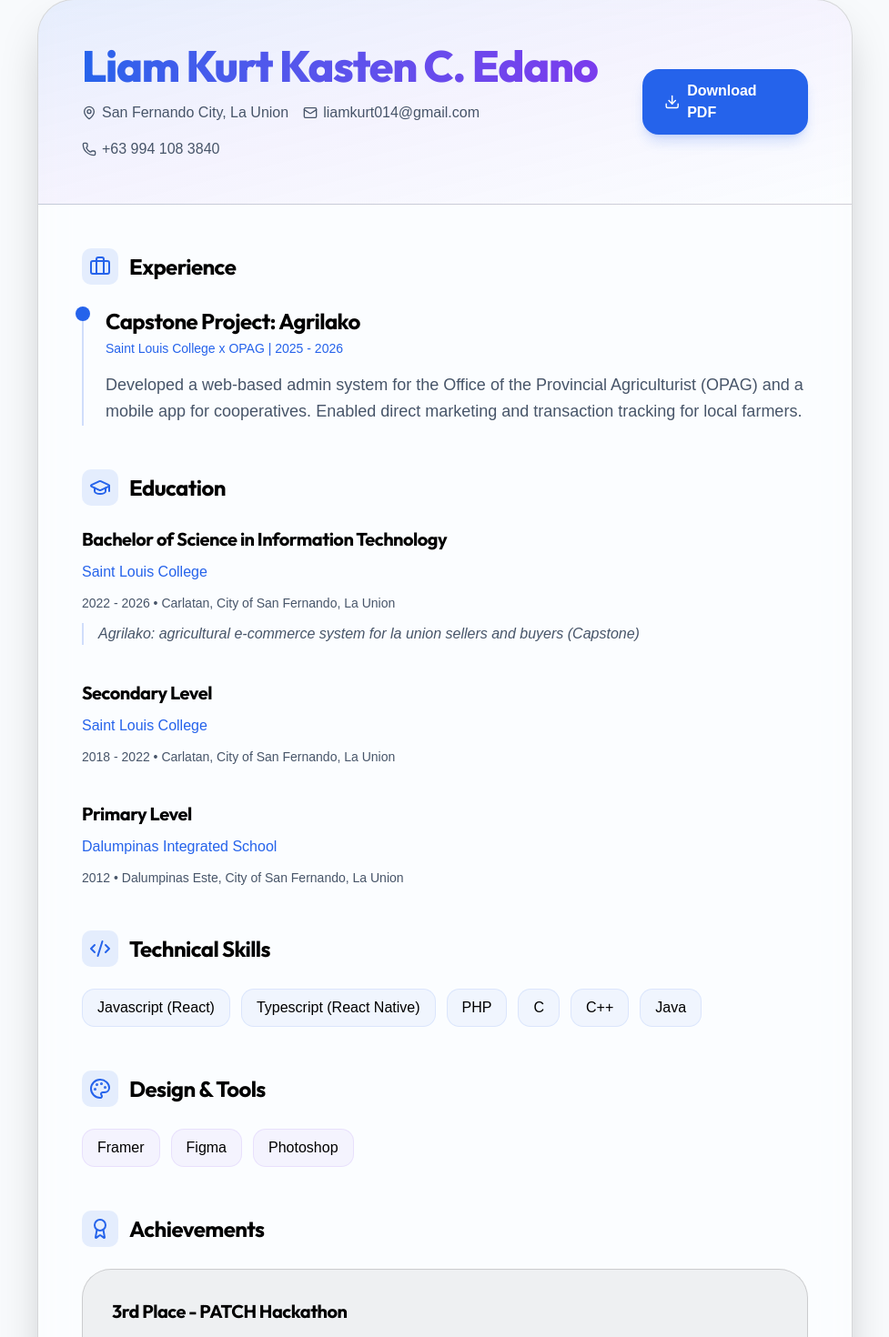
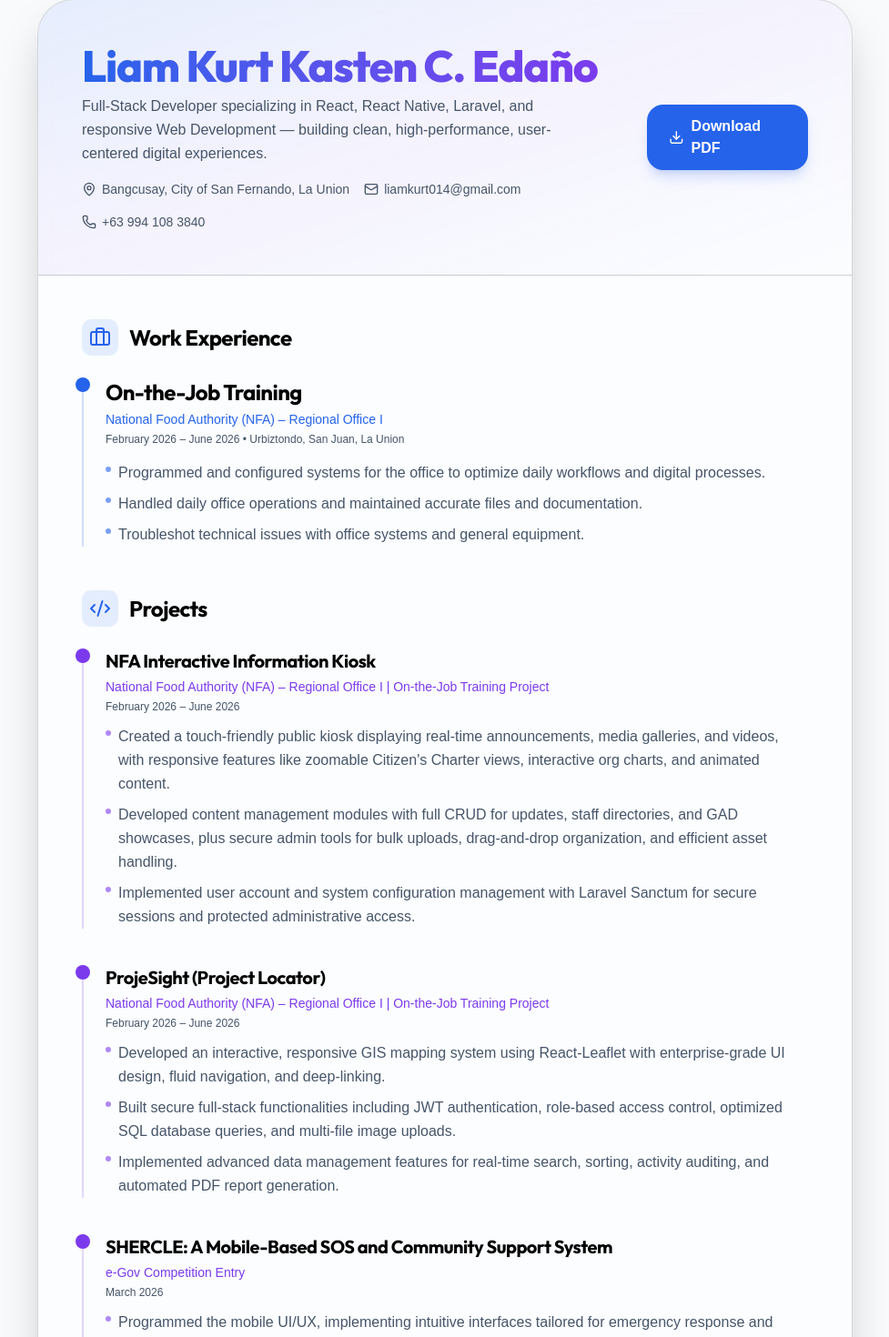
Before and after one commit to Liam018/portfolio, a React (Vite) app: page /resume in a window 1280 px wide. Shown: the part 158-1628 px from the top of the page at 91% size, without its empty margins (151-1128 px from the left). Built offline with nearby package versions, Linux system fonts and the light colour scheme.

Commit message:
feat: implement interactive terminal component for About section and update page navigation structure

```diff
--- a/src/components/About.jsx
+++ b/src/components/About.jsx
@@ -146,13 +146,13 @@ const About = () => {
                   </div>
 
                   <p className="text-lg text-text leading-relaxed">
-                    I'm <Highlight>Liam Kurt Kasten Edaño</Highlight>, a passionate IT student at <Highlight>Saint Louis College</Highlight>.
+                    I am <Highlight>Liam Kurt Kasten Edaño</Highlight>, a graduate of <Highlight>Bachelor of Science in Information Technology</Highlight> from <Highlight>Saint Louis College</Highlight>, with a strong foundation in full-stack web and mobile development.
                   </p>
                   <p className="text-lg text-text leading-relaxed">
-                    My journey is fueled by the intersection of beautiful design and reliable functionality. I specialize in <Highlight>React Native</Highlight>, <Highlight>Supabase</Highlight>, and <Highlight>Full-stack</Highlight> development.
+                    I specialize in <Highlight>React.js</Highlight>, <Highlight>React Native</Highlight>, and <Highlight>Laravel</Highlight>, developing responsive, performant applications that prioritize both user experience and technical quality.
                   </p>
                   <p className="text-lg text-text leading-relaxed">
-                    Driven by curiosity and a commitment to continuous learning, I enjoy turning complex challenges into intuitive experiences that deliver real value.
+                    I am committed to continuous growth as a developer and dedicated to building solutions that are both functional and meaningful.
                   </p>
                 </motion.div>
               ) : (
--- a/src/components/AboutTerminal.jsx
+++ b/src/components/AboutTerminal.jsx
@@ -1,7 +1,7 @@
 import { useState, useEffect, useRef } from 'react';
 import { useInView } from 'framer-motion';
 import { Terminal, FastForward, FileText, X, Minus, Maximize2, Book, Gamepad, Music } from 'lucide-react';
-import resumePdf from '../assets/RESUME.pdf';
+import resumePdf from '../assets/Resume2026_LiamEdaño.pdf';
 
 const AboutTerminal = ({ viewMode, setViewMode }) => {
   const terminalScrollRef = useRef(null);
@@ -15,7 +15,7 @@ const AboutTerminal = ({ viewMode, setViewMode }) => {
   const [isAutoTyping, setIsAutoTyping] = useState(false);
   const [typingIndex, setTypingIndex] = useState(0);
 
-  const introText = "Liam Kurt Kasten Edaño — Pursuing BSIT at Saint Louis College. My journey is fueled by the intersection of beautiful design and reliable functionality. I specialize in React Native, Supabase, and Full-stack Web Development, driven by curiosity and a commitment to continuous learning.";
+  const introText = "I am Liam Kurt Kasten Edaño, a graduate of Bachelor of Science in Information Technology from Saint Louis College, with a strong foundation in full-stack web and mobile development. I specialize in React.js, React Native, and Laravel, developing responsive and performant applications that prioritize both user experience and technical quality. I am committed to continuous growth as a developer and dedicated to building solutions that are both functional and meaningful.";
 
   const iconMap = {
     Book: <Book size={14} className="inline-block ml-1.5 text-secondary" />,
@@ -25,9 +25,9 @@ const AboutTerminal = ({ viewMode, setViewMode }) => {
 
   const commands = {
     help: 'Available: whoami, tech, resume, socials, hobbies, contact, clear',
-    whoami: 'Liam Kurt — IT Student & Full-stack Developer based in La Union.',
-    tech: 'Core Stack: React Native, Supabase, Vite, Tailwind, React, and Django REST.',
-    resume: 'Click to download: Liam_Resume.pdf',
+    whoami: 'Liam Kurt — BSIT Graduate & Full-Stack Developer based in La Union.',
+    tech: 'Core Stack: React.js, React Native, Laravel, PHP, Tailwind, PostgreSQL, MySQL, Django REST.',
+    resume: 'Click to download: Resume2026_LiamEdano.pdf',
     socials: 'github.com/Liam018 \n linkedin.com/in/liam-kurt-edano',
     contact: 'liamkurt014@gmail.com',
     hobbies: 'Reading Manhwa/Manga/Donghua [Book], Playing online games [Gamepad], Listening to music [Music]',
@@ -38,7 +38,7 @@ const AboutTerminal = ({ viewMode, setViewMode }) => {
   const formatTerminalText = (text) => {
     if (!text) return null;
 
-    const keywords = ['Liam Kurt Kasten Edaño', 'Saint Louis College', 'React Native', 'Supabase', 'Full-stack', 'Vite', 'Tailwind', 'React', 'BSIT', 'La Union'];
+    const keywords = ['Liam Kurt Kasten Edaño', 'Saint Louis College', 'React.js', 'React Native', 'Laravel', 'Full-Stack Developer', 'National Food Authority', 'La Union', 'BSIT Graduate', 'GIS'];
     const hashtags = ['#skills', '#about', '#projects', '#contact'];
 
     // Convert to word-based processing
@@ -68,9 +68,9 @@ const AboutTerminal = ({ viewMode, setViewMode }) => {
       }
 
       // Format Resume Link
-      if (word === 'Liam_Resume.pdf') {
+      if (word === 'Resume2026_LiamEdano.pdf') {
         result.push(
-          <a key={i} href={resumePdf} download="Liam_Kurt_Resume.pdf" className="text-accent hover:text-slate-900 dark:hover:text-white transition-colors flex items-center gap-1.5 font-bold group">
+          <a key={i} href={resumePdf} download="Resume2026_LiamEdano.pdf" className="text-accent hover:text-slate-900 dark:hover:text-white transition-colors flex items-center gap-1.5 font-bold group">
             <FileText size={14} className="group-hover:scale-110 transition-transform" />
             {word}
           </a>
--- a/src/constants/chatbotData.js
+++ b/src/constants/chatbotData.js
@@ -13,18 +13,19 @@ export const SUGGESTIONS = [
 ];
 
 export const KNOWLEDGE_BASE = {
-  skills: "Liam is proficient in **Frontend** (React, React Native, Vite, Tailwind CSS), **Backend** (Supabase, Django REST, MariaDB/SQL), and **Design** (UI/UX, Photoshop, Figma, Framer). View them at #skills.",
-  projects: "His featured projects include an **Interactive Campus Kiosk** and **AgriLako** (built with React Native and Supabase). Check them out at #project-highlight.",
-  education: "He is currently pursuing a **BS in Information Technology** at Saint Louis College in San Fernando City, La Union.",
+  skills: "Liam is proficient in **Frontend** (React.js, React Native, HTML, CSS, Tailwind), **Backend** (Laravel, PHP, PostgreSQL, MySQL, Django REST), and **Design** (Figma, Framer, Photoshop, Canva). View them at #skills.",
+  projects: "His featured projects include the **NFA Interactive Information Kiosk** (a touch-friendly public kiosk with content management), **ProjeSight** (a GIS-based project locator with JWT auth and PDF reporting), **SHERCLE** (a mobile SOS and community safety app), and **AgriLAKO** (an agricultural e-commerce platform for La Union farmers). Check them out at #project-highlight.",
+  education: "Liam is a graduate of **Bachelor of Science in Information Technology** at **Saint Louis College** in San Fernando City, La Union (Class of 2026). His capstone project was AgriLAKO — an agricultural e-commerce system.",
   contact: "You can reach Liam at **liamkurt014@gmail.com** or find him on LinkedIn and GitHub @Liam018. More details at #contact.",
-  background: "He's an IT student from San Fernando City, La Union, passionate about full-stack development and UI/UX design. Meet him at #about.",
+  background: "Liam is a BSIT graduate and full-stack developer from Bangcusay, San Fernando City, La Union. He completed his OJT at the **National Food Authority – Regional Office I**, where he built a public information kiosk and a GIS mapping system. Meet him at #about.",
+  achievements: "Liam placed **1st Runner-Up (2nd Place)** at the 7th eGov Awards 2026 for SHERCLE, and won **3rd Place (Most Viable Product)** at the PATCH Hackathon 2025 for AgriLAKO.",
   // Meme Logic
   pagbilan: "Kala ko ba ayaw mo?",
   gustoko: "Ha? Ilan?",
   bente: "Tarantadooo",
   bakit: "Saan mo ilalagay?",
   dito: "Ohhululll",
-  default: "I'm not sure about that. Try asking about his **skills**, **projects**, **education**, or **contact** info!"
+  default: "I'm not sure about that. Try asking about his **skills**, **projects**, **education**, **achievements**, or **contact** info!"
 };
 
 export const findBestResponse = (query) => {
@@ -40,8 +41,9 @@ export const findBestResponse = (query) => {
   // Knowledge Base with Regex
   if (/(skill|tool|stack|tech|know|language)/i.test(q)) return { text: KNOWLEDGE_BASE.skills };
   if (/(project|work|portfolio|app|build|made)/i.test(q)) return { text: KNOWLEDGE_BASE.projects };
-  if (/(education|study|school|college|degree|learn)/i.test(q)) return { text: KNOWLEDGE_BASE.education };
+  if (/(education|study|school|college|degree|learn|graduate)/i.test(q)) return { text: KNOWLEDGE_BASE.education };
   if (/(contact|email|reach|message|hire|linkedin|github)/i.test(q)) return { text: KNOWLEDGE_BASE.contact };
+  if (/(achieve|award|hackathon|win|place|competition|egov|patch)/i.test(q)) return { text: KNOWLEDGE_BASE.achievements };
   if (/(who|about|background|bio|profile|liam)/i.test(q)) return { text: KNOWLEDGE_BASE.background };
 
   return { text: KNOWLEDGE_BASE.default };
--- a/src/pages/ResumePage.jsx
+++ b/src/pages/ResumePage.jsx
@@ -6,7 +6,6 @@ import {
   Mail,
   Phone,
   MapPin,
-  ExternalLink,
   Download,
   ChevronLeft,
   Award,
@@ -15,7 +14,7 @@ import {
   Palette
 } from 'lucide-react';
 import { Link } from 'react-router-dom';
-import resumePdf from '../assets/RESUME.pdf';
+import resumePdf from '../assets/Resume2026_LiamEdaño.pdf';
 
 const Section = ({ title, icon: Icon, children, delay = 0 }) => (
   <motion.section
@@ -41,24 +40,76 @@ const ResumePage = () => {
   }, []);
 
   const skills = {
-    technical: ["Javascript (React)", "Typescript (React Native)", "PHP", "C", "C++", "Java"],
-    design: ["Framer", "Figma", "Photoshop"]
+    technical: ["Javascript (React.js)", "Typescript (React Native)", "PHP (Laravel)", "HTML", "CSS", "Tailwind", "PostgreSQL", "MySQL", "Django REST"],
+    design: ["Framer", "Figma", "Photoshop", "Canva", "Capcut"],
+    professional: ["Team collaboration", "Time management", "Adaptable", "Service-oriented"]
   };
 
   const experience = [
     {
-      title: "Capstone Project: Agrilako",
-      company: "Saint Louis College x OPAG",
-      period: "2025 - 2026",
-      desc: "Developed a web-based admin system for the Office of the Provincial Agriculturist (OPAG) and a mobile app for cooperatives. Enabled direct marketing and transaction tracking for local farmers."
+      title: "On-the-Job Training",
+      company: "National Food Authority (NFA) – Regional Office I",
+      period: "February 2026 – June 2026",
+      location: "Urbiztondo, San Juan, La Union",
+      bullets: [
+        "Programmed and configured systems for the office to optimize daily workflows and digital processes.",
+        "Handled daily office operations and maintained accurate files and documentation.",
+        "Troubleshot technical issues with office systems and general equipment."
+      ]
+    }
+  ];
+
+  const projects = [
+    {
+      title: "NFA Interactive Information Kiosk",
+      context: "National Food Authority (NFA) – Regional Office I | On-the-Job Training Project",
+      period: "February 2026 – June 2026",
+      bullets: [
+        "Created a touch-friendly public kiosk displaying real-time announcements, media galleries, and videos, with responsive features like zoomable Citizen's Charter views, interactive org charts, and animated content.",
+        "Developed content management modules with full CRUD for updates, staff directories, and GAD showcases, plus secure admin tools for bulk uploads, drag-and-drop organization, and efficient asset handling.",
+        "Implemented user account and system configuration management with Laravel Sanctum for secure sessions and protected administrative access."
+      ]
+    },
+    {
+      title: "ProjeSight (Project Locator)",
+      context: "National Food Authority (NFA) – Regional Office I | On-the-Job Training Project",
+      period: "February 2026 – June 2026",
+      bullets: [
+        "Developed an interactive, responsive GIS mapping system using React-Leaflet with enterprise-grade UI design, fluid navigation, and deep-linking.",
+        "Built secure full-stack functionalities including JWT authentication, role-based access control, optimized SQL database queries, and multi-file image uploads.",
+        "Implemented advanced data management features for real-time search, sorting, activity auditing, and automated PDF report generation."
+      ]
+    },
+    {
+      title: "SHERCLE: A Mobile-Based SOS and Community Support System",
+      context: "e-Gov Competition Entry",
+      period: "March 2026",
+      bullets: [
+        "Programmed the mobile UI/UX, implementing intuitive interfaces tailored for emergency response and community safety features."
+      ]
+    },
+    {
+      title: "AgriLAKO: Agricultural E-Commerce System",
+      context: "Capstone Project",
+      period: "March 2025 – December 2025",
+      bullets: [
+        "Programmed a web-based admin system for the Office of the Provincial Agriculturist (OPAG) to manage agricultural data and cooperative activities.",
+        "Developed a mobile application for sellers and buyers in La Union to handle product listings, orders, and transaction tracking.",
+        "Collaborated with government staff and local cooperatives to test, debug, and align system features with real-world needs."
+      ]
     }
   ];
 
   const achievements = [
     {
-      title: "3rd Place - PATCH Hackathon",
-      organization: "Provincial Application and Tool for Citizens Hackathon",
-      desc: "Awarded for the 'Most Viable Product' (MVP) for the Agrilako platform."
+      title: "1st Runner-Up (2nd Place) – 7th eGov Awards 2026",
+      organization: "Women in STEM Summit | City of San Fernando, La Union",
+      desc: "SHERCLE – A mobile-based SOS and Community Support System featuring emergency alerts, live location sharing, and incident reporting to improve community safety and emergency response coordination."
+    },
+    {
+      title: "3rd Place (Most Viable Product) – PATCH Hackathon 2025",
+      organization: "Provincial Application and Tool for Citizens Hackathon | City of San Fernando, La Union",
+      desc: "AgriLAKO – A mobile and web e-commerce platform enabling farmer cooperatives to directly market and sell their products to consumers and businesses."
     }
   ];
 
@@ -66,15 +117,15 @@ const ResumePage = () => {
     {
       degree: "Bachelor of Science in Information Technology",
       school: "Saint Louis College",
-      period: "2022 - 2026",
-      location: "Carlatan, City of San Fernando, La Union",
-      details: "Agrilako: agricultural e-commerce system for la union sellers and buyers (Capstone)"
+      period: "2022 – 2026",
+      location: "City of San Fernando, La Union",
+      details: "Capstone: AgriLAKO – Agricultural E-Commerce System for La Union Sellers and Buyers"
     },
     {
-      degree: "Secondary Level",
+      degree: "Senior High School & Junior High School",
       school: "Saint Louis College",
-      period: "2018 - 2022",
-      location: "Carlatan, City of San Fernando, La Union"
+      period: "2016 – 2022",
+      location: "City of San Fernando, La Union"
     },
     {
       degree: "Primary Level",
@@ -84,7 +135,23 @@ const ResumePage = () => {
     }
   ];
 
-
+  const seminars = [
+    {
+      title: "Cybersecurity Awareness and Workshop",
+      org: "Saint Louis College, City of San Fernando, La Union",
+      period: "April 2025"
+    },
+    {
+      title: "IT Careers and Opportunities",
+      org: "University of the Philippines Information Technology Development Center (UPITDC), Quezon City, Manila",
+      period: "March 2025"
+    },
+    {
+      title: "Startup & Design Thinking Seminar",
+      org: "Saint Louis College, City of San Fernando, La Union",
+      period: "February 2025"
+    }
+  ];
 
   return (
     <div className="min-h-screen bg-background text-text selection:bg-primary/30 py-20 px-4 sm:px-6 lg:px-8">
@@ -100,26 +167,34 @@ const ResumePage = () => {
       </div>
 
       <div className="max-w-4xl mx-auto glass rounded-[40px] overflow-hidden shadow-2xl border-border">
-        {/* Header Header */}
+        {/* Header */}
         <div className="p-8 md:p-12 bg-linear-to-br from-primary/10 via-secondary/5 to-transparent border-b border-border">
           <div className="flex flex-col md:flex-row justify-between items-start md:items-center gap-8">
             <div>
               <motion.h1
                 initial={{ opacity: 0, x: -20 }}
                 animate={{ opacity: 1, x: 0 }}
-                className="text-4xl md:text-5xl font-display font-black mb-4 accent-gradient"
+                className="text-4xl md:text-5xl font-display font-black mb-2 accent-gradient"
               >
-                Liam Kurt Kasten C. Edano
+                Liam Kurt Kasten C. Edaño
               </motion.h1>
-              <div className="flex flex-wrap gap-4 text-text-muted">
-                <span className="flex items-center gap-1.5"><MapPin size={16} /> San Fernando City, La Union</span>
+              <motion.p
+                initial={{ opacity: 0, x: -20 }}
+                animate={{ opacity: 1, x: 0 }}
+                transition={{ delay: 0.1 }}
+                className="text-text-muted text-base mb-4 max-w-xl leading-relaxed"
+              >
+                Full-Stack Developer specializing in React, React Native, Laravel, and responsive Web Development — building clean, high-performance, user-centered digital experiences.
+              </motion.p>
+              <div className="flex flex-wrap gap-4 text-text-muted text-sm">
+                <span className="flex items-center gap-1.5"><MapPin size={16} /> Bangcusay, City of San Fernando, La Union</span>
                 <span className="flex items-center gap-1.5"><Mail size={16} /> liamkurt014@gmail.com</span>
                 <span className="flex items-center gap-1.5"><Phone size={16} /> +63 994 108 3840</span>
               </div>
             </div>
             <motion.a
               href={resumePdf}
-              download="Liam_Kurt_Resume.pdf"
+              download="Resume2026_LiamEdano.pdf"
               whileHover={{ scale: 1.05 }}
               whileTap={{ scale: 0.95 }}
               className="px-6 py-3 bg-primary text-white rounded-2xl font-bold flex items-center gap-2 shadow-lg shadow-primary/20 hover:shadow-primary/40 transition-all"
@@ -132,16 +207,47 @@ const ResumePage = () => {
 
         {/* Content Body */}
         <div className="p-8 md:p-12 space-y-20">
-          {/* Experience Section */}
-          <Section title="Experience" icon={Briefcase}>
+
+          {/* Work Experience Section */}
+          <Section title="Work Experience" icon={Briefcase}>
             {experience.map((exp, i) => (
               <div key={i} className="relative pl-6 border-l-2 border-primary/20 mb-10 last:mb-0">
                 <div className="absolute -left-[9px] top-0 w-4 h-4 rounded-full bg-primary" />
                 <h3 className="text-2xl font-bold mb-1">{exp.title}</h3>
-                <div className="text-primary font-medium text-sm mb-4">{exp.company} | {exp.period}</div>
-                <p className="text-text-muted leading-relaxed text-lg">{exp.desc}</p>
+                <div className="text-primary font-medium text-sm mb-1">{exp.company}</div>
+                <div className="text-text-muted text-xs mb-4">{exp.period} • {exp.location}</div>
+                <ul className="space-y-2">
+                  {exp.bullets.map((b, j) => (
+                    <li key={j} className="flex gap-2 text-text-muted leading-relaxed text-base">
+                      <span className="mt-1.5 shrink-0 w-1.5 h-1.5 rounded-full bg-primary/60" />
+                      {b}
+                    </li>
+                  ))}
+                </ul>
               </div>
             ))}
+          </Section>
+
+          {/* Projects Section */}
+          <Section title="Projects" icon={Code2} delay={0.05}>
+            <div className="space-y-10">
+              {projects.map((proj, i) => (
+                <div key={i} className="relative pl-6 border-l-2 border-secondary/20">
+                  <div className="absolute -left-[9px] top-0 w-4 h-4 rounded-full bg-secondary" />
+                  <h3 className="text-xl font-bold mb-1">{proj.title}</h3>
+                  <div className="text-secondary font-medium text-sm mb-1">{proj.context}</div>
+                  <div className="text-text-muted text-xs mb-3">{proj.period}</div>
+                  <ul className="space-y-2">
+                    {proj.bullets.map((b, j) => (
+                      <li key={j} className="flex gap-2 text-text-muted leading-relaxed text-base">
+                        <span className="mt-1.5 shrink-0 w-1.5 h-1.5 rounded-full bg-secondary/60" />
+                        {b}
+                      </li>
+                    ))}
+                  </ul>
+                </div>
+              ))}
+            </div>
           </Section>
 
           {/* Education Section */}
@@ -171,7 +277,7 @@ const ResumePage = () => {
             </div>
           </Section>
 
-          <Section title="Design & Tools" icon={Palette} delay={0.3}>
+          <Section title="Design & Tools" icon={Palette} delay={0.25}>
             <div className="flex flex-wrap gap-3">
               {skills.design.map(skill => (
                 <span key={skill} className="px-4 py-2 rounded-xl bg-secondary/5 border border-secondary/10 text-base font-medium hover:bg-secondary/10 transition-colors">
@@ -181,8 +287,31 @@ const ResumePage = () => {
             </div>
           </Section>
 
+          <Section title="Professional Skills" icon={BookOpen} delay={0.28}>
+            <div className="flex flex-wrap gap-3">
+              {skills.professional.map(skill => (
+                <span key={skill} className="px-4 py-2 rounded-xl bg-text/5 border border-border text-base font-medium hover:bg-text/10 transition-colors">
+                  {skill}
+                </span>
+              ))}
+            </div>
+          </Section>
 
+          {/* Seminars Section */}
+          <Section title="Seminars & Trainings" icon={BookOpen} delay={0.32}>
+            <div className="space-y-6">
+              {seminars.map((s, i) => (
+                <div key={i} className="relative pl-6 border-l-2 border-primary/20">
+                  <div className="absolute -left-[9px] top-0 w-4 h-4 rounded-full bg-primary/60" />
+                  <h3 className="text-lg font-bold mb-1">{s.title}</h3>
+                  <div className="text-text-muted text-sm">{s.org}</div>
+                  <div className="text-primary text-xs font-medium mt-1">{s.period}</div>
+                </div>
+              ))}
+            </div>
+          </Section>
 
+          {/* Achievements Section */}
           <Section title="Achievements" icon={Award} delay={0.4}>
             <div className="space-y-6">
               {achievements.map((ach, i) => (
@@ -195,8 +324,6 @@ const ResumePage = () => {
             </div>
           </Section>
 
-
-
         </div>
       </div>
     </div>
```
Also changed, not shown: 2 other files (tests, documents, lock files or other folders).
